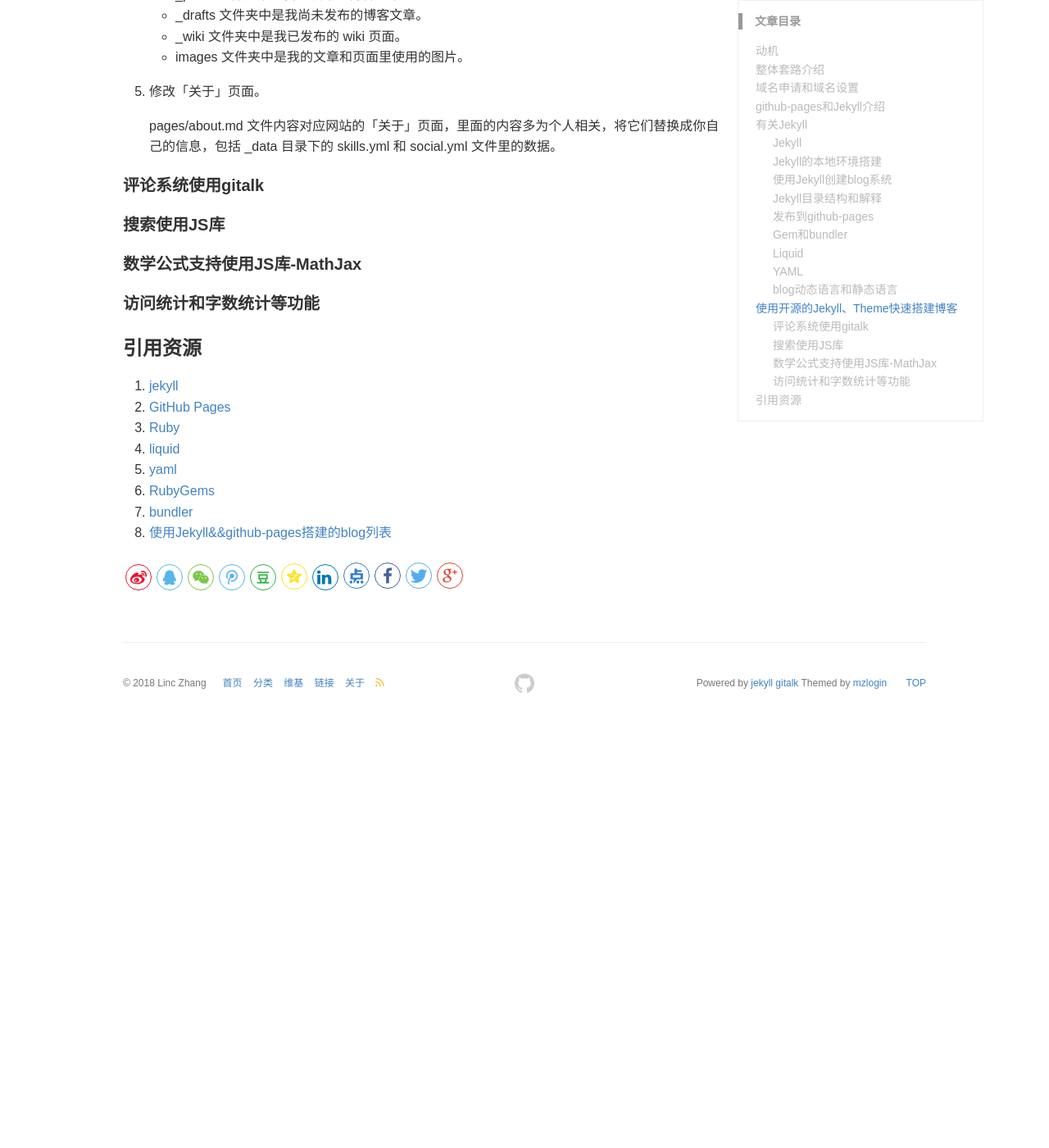
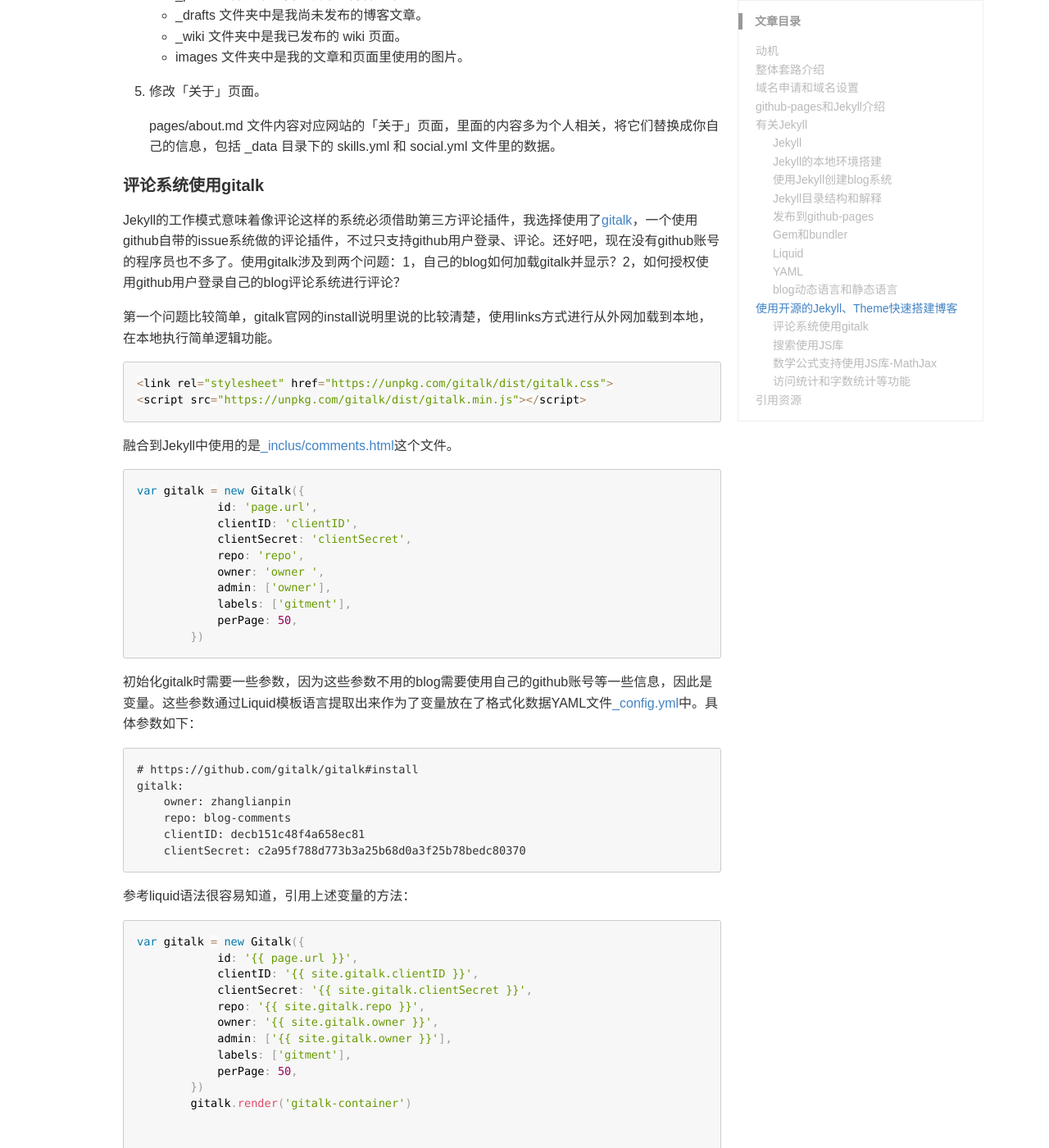
Before and after one commit to zhanglianpin/zhanglianpin.github.io, a Jekyll site: the page built from _posts/2018-02-27-blog-by-jekyll&&github-pages.md, in a window 1280 px wide and 1400 px high, scrolled down 8152 px. Shown: the whole window at 82% size. Built offline with Jekyll 4.4.1, drawn with Linux system fonts in a browser that asks for light colours; comment, search, counter and statistics services are not loaded; before the commit the page ends 9034 px from its top, so only the background shows below that; some of the changed text lies outside the part shown.

Commit message:
Add Google Analytics.
1, update blog 2018-02-27-blog-by-jekyll&&github-pages.
2, Add Google Analytics.

````diff
--- a/_config.yml
+++ b/_config.yml
@@ -109,4 +109,4 @@ lazy_load_disqus : false
 #    Analytics     #
 # ---------------- #
 google:
-    analytics_id: UA-80669434-1
+    analytics_id: UA-114940195-1
--- a/_includes/footer.html
+++ b/_includes/footer.html
@@ -33,6 +33,17 @@
         </div>
     </footer>
     <!-- / footer -->
+
+	<!-- Global site tag (gtag.js) - Google Analytics -->
+	<script async src="https://www.googletagmanager.com/gtag/js?id=UA-114940195-1"></script>
+	<script>
+		window.dataLayer = window.dataLayer || [];
+		function gtag(){dataLayer.push(arguments);}
+		gtag('js', new Date());
+
+		gtag('config', 'UA-114940195-1');
+	</script>
+
     <script src="{{ site.url }}/assets/vendor/share.js/dist/js/share.min.js"></script>
     <script src="{{ site.url }}/assets/js/geopattern.js"></script>
     <script src="{{ site.url }}/assets/js/prism.js"></script>
--- a/_posts/2018-02-27-blog-by-jekyll&&github-pages.md
+++ b/_posts/2018-02-27-blog-by-jekyll&&github-pages.md
@@ -345,9 +345,96 @@ Fork 本项目之后，还需要做一些事情才能让你的页面「正确」
 
 #### 评论系统使用gitalk
 
+Jekyll的工作模式意味着像评论这样的系统必须借助第三方评论插件，我选择使用了[gitalk][gitalk]，一个使用github自带的issue系统做的评论插件，不过只支持github用户登录、评论。还好吧，现在没有github账号的程序员也不多了。使用gitalk涉及到两个问题：1，自己的blog如何加载gitalk并显示？2，如何授权使用github用户登录自己的blog评论系统进行评论？
+
+第一个问题比较简单，gitalk官网的install说明里说的比较清楚，使用links方式进行从外网加载到本地，在本地执行简单逻辑功能。
+
+```javascript
+<link rel="stylesheet" href="https://unpkg.com/gitalk/dist/gitalk.css">
+<script src="https://unpkg.com/gitalk/dist/gitalk.min.js"></script>
+```
+融合到Jekyll中使用的是[_inclus/comments.html][github-zhanglianpin.io-includes-comments.html]这个文件。
+
+```javascript
+var gitalk = new Gitalk({
+            id: 'page.url',
+            clientID: 'clientID',
+            clientSecret: 'clientSecret',
+            repo: 'repo',
+            owner: 'owner ',
+            admin: ['owner'],
+            labels: ['gitment'],
+            perPage: 50,
+        })
+```
+
+初始化gitalk时需要一些参数，因为这些参数不用的blog需要使用自己的github账号等一些信息，因此是变量。这些参数通过Liquid模板语言提取出来作为了变量放在了格式化数据YAML文件[_config.yml][zhanglianpin.github.io-_config.yml]中。具体参数如下：
+
+```
+# https://github.com/gitalk/gitalk#install
+gitalk:
+    owner: zhanglianpin
+    repo: blog-comments
+    clientID: decb151c48f4a658ec81
+    clientSecret: c2a95f788d773b3a25b68d0a3f25b78bedc80370
+```
+
+参考liquid语法很容易知道，引用上述变量的方法：
+
+```javascript
+{% raw %}
+var gitalk = new Gitalk({
+            id: '{{ page.url }}',
+            clientID: '{{ site.gitalk.clientID }}',
+            clientSecret: '{{ site.gitalk.clientSecret }}',
+            repo: '{{ site.gitalk.repo }}',
+            owner: '{{ site.gitalk.owner }}',
+            admin: ['{{ site.gitalk.owner }}'],
+            labels: ['gitment'],
+            perPage: 50,
+        })
+        gitalk.render('gitalk-container')
+
+{% endraw %}
+
+```
+
+
+简单说明一下上述参数，前面说了gitalk使用的是github project的issue功能实现的，因此上述参数大部分都和project的issue有关系。
+repo指定那个github 仓库作为存储issue的地方，我的仓库是：[blog-comments][github-zhanglianpin.io-blog-comments]。owner和admin都是github的账号，我的是zhanglianpin。
+clientID和clientSecret是用户授权github账号登陆第三方网站使用的。就像我现在的blog系统，如果在网站上点击使用github登陆按钮会跳转到授权页面，让你授权github账号登陆本blog的评论系统。
+![gitalk-login](/images/posts/2018-02-27-build-blog-using-jekyll-and-github-pages/gitalk-login.png "gitalk-login")
+
+这个clientID和clientSecret是你自己在github申请的。具体的申请步骤见[Creating an OAuth App][Creating-an-OAuth-App]。
+具体填写内容可能比较关键，以我的blog为例，我写的参数如下：
+
+![Creating-an-OAuth-App](/images/posts/2018-02-27-build-blog-using-jekyll-and-github-pages/Creating-an-OAuth-App.png "Creating-an-OAuth-App")
+
 #### 搜索使用JS库
+
+搜索使用的也是JS库的方式，只能搜索文章标题。关于搜索的代码还没分析，分析之后再分享，权当了解一下JavaScript语言了。
+
+
 #### 数学公式支持使用JS库-MathJax
+
+Markdown默认没有数学公式的支持，当然需要第三方插件，最简单的方式当然是外部JS库喽。使用MathJax的方法很简单：
+
+```javascript
+<script type="text/javascript"
+        src="http://cdn.mathjax.org/mathjax/latest/MathJax.js?config=TeX-AMS-MML_HTMLorMML">
+</script>
+```
+
+我把这个外部js库放在了Jekyll的[_inclus/header.html][github-zhanglianpin.io-includes-header.html]。
+
+
 #### 访问统计和字数统计等功能
+
+@zhanglianpin
+
+mojombo#1
+
+
 ### 引用资源
 
 1. [jekyll](https://jekyllrb.com/ )
@@ -357,7 +444,9 @@ Fork 本项目之后，还需要做一些事情才能让你的页面「正确」
 5. [yaml](http://yaml.org/)
 6. [RubyGems](https://rubygems.org/)
 7. [bundler](http://bundler.io/)
-8. [使用Jekyll&&github-pages搭建的blog列表](https://github.com/jekyll/jekyll/wiki/Sites)
+8. [Gitalk](https://github.com/gitalk/gitalk/)
+9. [MathJax](https://www.mathjax.org/)
+10. [使用Jekyll&&github-pages搭建的blog列表](https://github.com/jekyll/jekyll/wiki/Sites)
 
 
 
@@ -387,3 +476,9 @@ Fork 本项目之后，还需要做一些事情才能让你的页面「正确」
 [BASH-WSL]: https://msdn.microsoft.com/en-us/commandline/wsl/about
 [yaml]: http://yaml.org/
 [mzlogin]: https://github.com/mzlogin/mzlogin.github.io
+[gitalk]: https://github.com/gitalk/gitalk/
+[github-zhanglianpin.io-includes-comments.html]: https://github.com/zhanglianpin/zhanglianpin.github.io/blob/master/_includes/comments.html
+[zhanglianpin.github.io-_config.yml]: https://github.com/zhanglianpin/zhanglianpin.github.io/blob/master/_config.yml
+[github-zhanglianpin.io-blog-comments]: https://github.com/zhanglianpin/blog-comments
+[Creating-an-OAuth-App]: https://developer.github.com/apps/building-oauth-apps/creating-an-oauth-app/
+[github-zhanglianpin.io-includes-header.html]: https://github.com/zhanglianpin/zhanglianpin.github.io/blob/master/_includes/header.html
````
Also changed, not shown: images/posts/2018-02-27-build-blog-using-jekyll-and-github-pages/Creating-an-OAuth-App.png (added), images/posts/2018-02-27-build-blog-using-jekyll-and-github-pages/gitalk-login.png (added).
